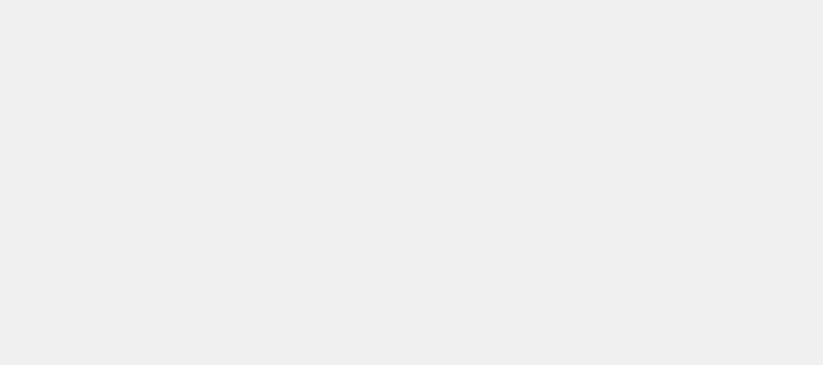
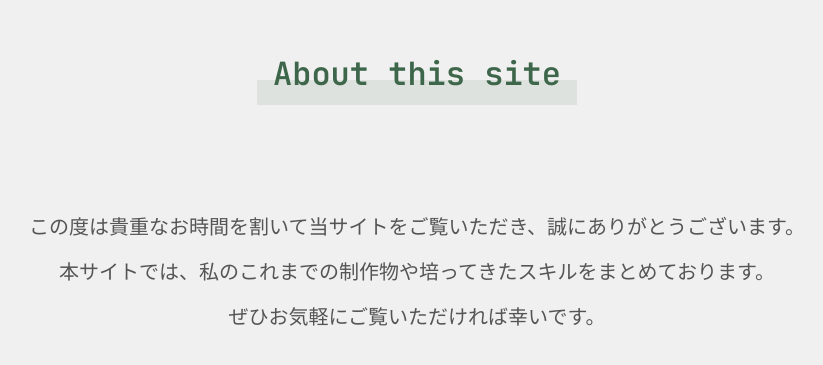
Before and after one commit to oh-my-kamimura/my-engineer-portfolio, a Next.js app: page / in a window 1280 px wide. Shown: the part 1221-1586 px from the top of the page, without its empty margins (223-1046 px from the left). Before the commit the page ends 800 px from the top, so only its background shows below. Built offline with nearby package versions, Linux system fonts and the light colour scheme.

Commit message:
add: サイトの紹介ページを追加

```diff
--- /dev/null
+++ b/src/app/components/AboutSite.tsx
@@ -0,0 +1,16 @@
+import styles from "../../styles/AboutSite.module.scss"
+
+export default function AboutSite () {
+	return (
+		<div className={styles.container}>
+			<div className={styles.sectionTitle}>
+				About this site
+			</div>
+			<div className={styles.message}>
+				この度は貴重なお時間を割いて当サイトをご覧いただき、誠にありがとうございます。<br />
+				本サイトでは、私のこれまでの制作物や培ってきたスキルをまとめております。<br />
+				ぜひお気軽にご覧いただければ幸いです。
+			</div>
+		</div>
+	)
+}
--- a/src/app/globals.css
+++ b/src/app/globals.css
@@ -25,7 +25,7 @@ body {
 body {
   color: var(--foreground);
   background: var(--background);
-  font-family: --font-jet-brains-mono;
+  font-family: --font-jet-brains-mono --font-noto-sans --font-noto-sans-jp;
   -webkit-font-smoothing: antialiased;
   -moz-osx-font-smoothing: grayscale;
 }
--- a/src/app/layout.tsx
+++ b/src/app/layout.tsx
@@ -7,6 +7,16 @@ const jetBrainsMono = localFont({
   variable: "--font-jet-brains-mono",
   weight: "100 900",
 });
+const notoSans = localFont({
+  src: "./fonts/NotoSans-VariableFont_wdth,wght.ttf",
+  variable: "--font-noto-sans",
+  weight: "100 900",
+})
+const notoSansJP = localFont({
+  src: "./fonts/NotoSansJP-VariableFont_wght.ttf",
+  variable: "--font-noto-sans-jp",
+  weight: "100 900",
+})
 
 export const metadata: Metadata = {
   title: "Create Next App",
@@ -20,7 +30,7 @@ export default function RootLayout({
 }>) {
   return (
     <html lang="en">
-      <body className={`${jetBrainsMono.variable}`}>
+      <body className={`${jetBrainsMono.variable}  ${notoSans.variable}  ${notoSansJP.variable}`}>
         {children}
       </body>
     </html>
--- a/src/app/page.tsx
+++ b/src/app/page.tsx
@@ -1,14 +1,15 @@
 import styles from "../styles/page.module.scss";
 import Header from "./components/Header";
 import Top from "./components/Top";
+import AboutSite from "./components/AboutSite";
 
 export default function Home() {
   return (
     <div className={styles.page}>
       <Header/>
-      <div className={styles.top}>
-        <Top/>
-      </div>
+      <div className={styles.top}></div>
+      <Top/>
+      <AboutSite/>
     </div>
   );
 }
--- /dev/null
+++ b/src/styles/AboutSite.module.scss
@@ -0,0 +1,20 @@
+.container {
+  height: auto;
+  margin: 500px auto;
+  .sectionTitle {
+	margin: 100px auto;
+	width: 320px;
+    text-align: center;
+	padding: 10px;
+	font-size: 32px;
+	font-weight: 600;
+	background: linear-gradient(transparent 60%, rgba(61, 102, 74, 0.1) 60%);
+  }
+  .message {
+	text-align: center;
+	color: var(--font-color);
+	font-size: 20px;
+	font-weight: 500;
+	line-height: 45px;
+  }
+}
```
Also changed, not shown: src/app/fonts/NotoSans-VariableFont_wdth,wght.ttf (added), 1 other file (tests, documents, lock files or other folders).
